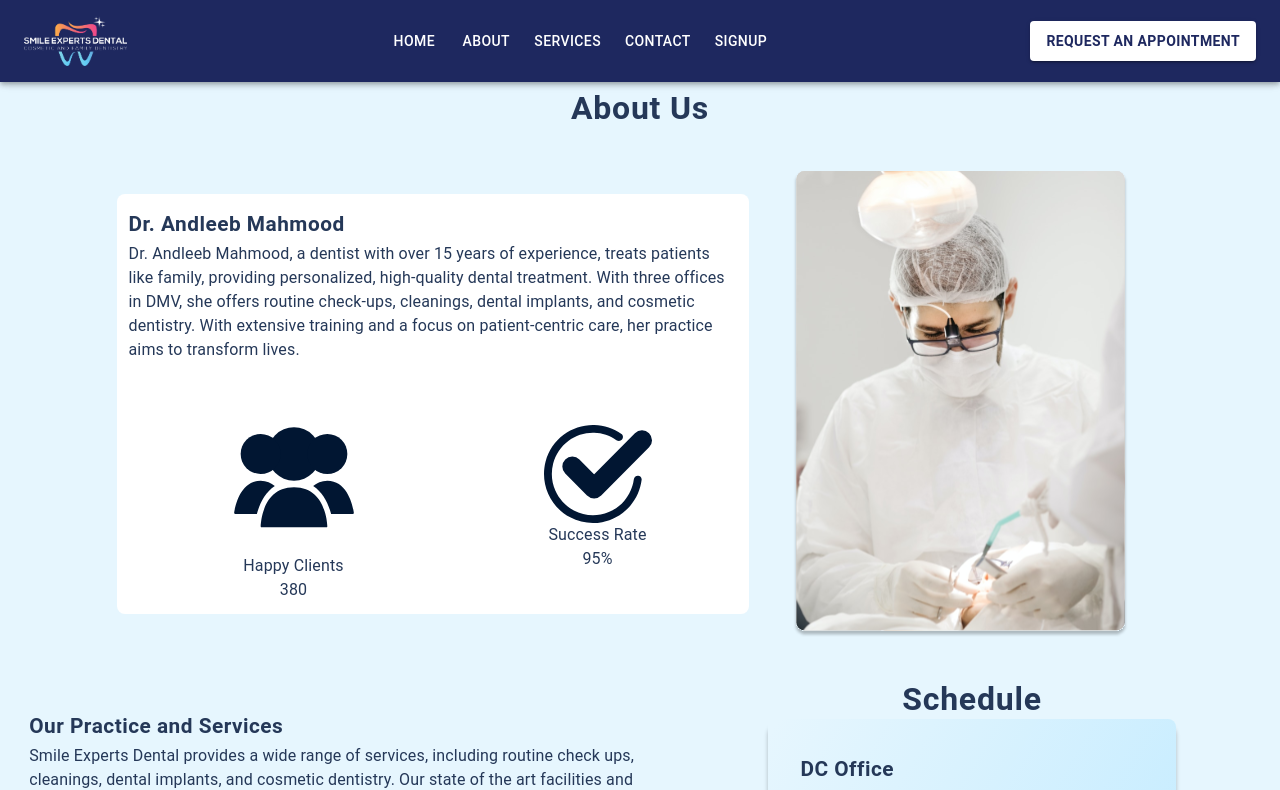
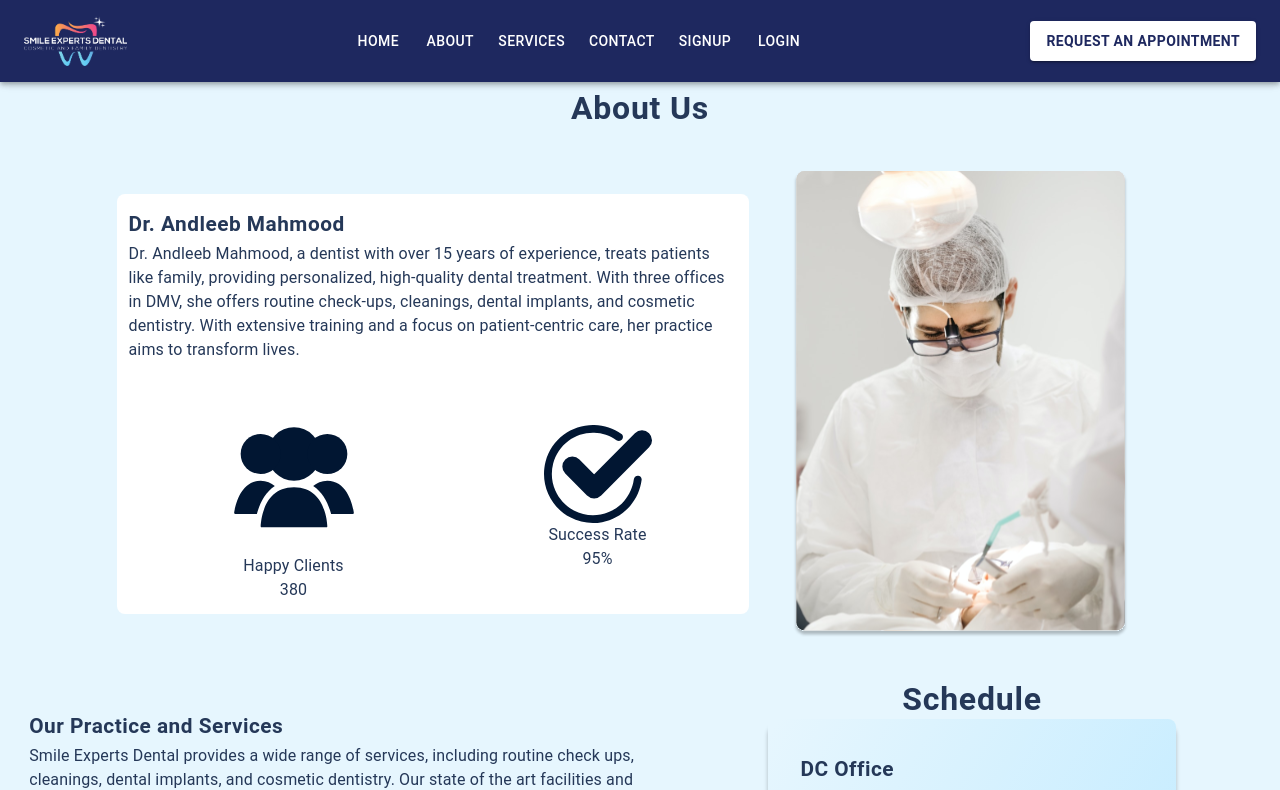
Before and after one commit to ajay-ez/digismile, a Next.js app: page /about-us in a window 1280 px wide. Shown: the top 790 px of the page. Built offline with nearby package versions, Linux system fonts and the light colour scheme; no server answers.

Commit message:
added login option

```diff
--- a/src/components/Layout/Navbar.tsx
+++ b/src/components/Layout/Navbar.tsx
@@ -105,6 +105,7 @@ export default function Navbar() {
               Contact
             </Button>
             {isError && (
+              <>
                 <Button
                   className="font-bold capitalize"
                   color="inherit"
@@ -112,6 +113,14 @@ export default function Navbar() {
                 >
                   Signup
                 </Button>
+                <Button
+                  className="font-bold capitalize"
+                  color="inherit"
+                  onClick={() => navigateToSection("login")}
+                >
+                  Login
+                </Button>
+              </>
             )}
           </Box>
         ) : (
@@ -194,9 +203,14 @@ export default function Navbar() {
               <ListItemText primary="Contact" />
             </ListItem>
             {isError && (
-              <ListItem button onClick={() => navigateToSection("signup")}>
+              <>
+                <ListItem onClick={() => navigateToSection("signup")}>
                   <ListItemText primary="Signup" />
                 </ListItem>
+                <ListItem onClick={() => navigateToSection("login")}>
+                  <ListItemText primary="Login" />
+                </ListItem>
+              </>
             )}
             <ListItem
               button
```
Lines whose indentation alone changed are shown as unchanged.
